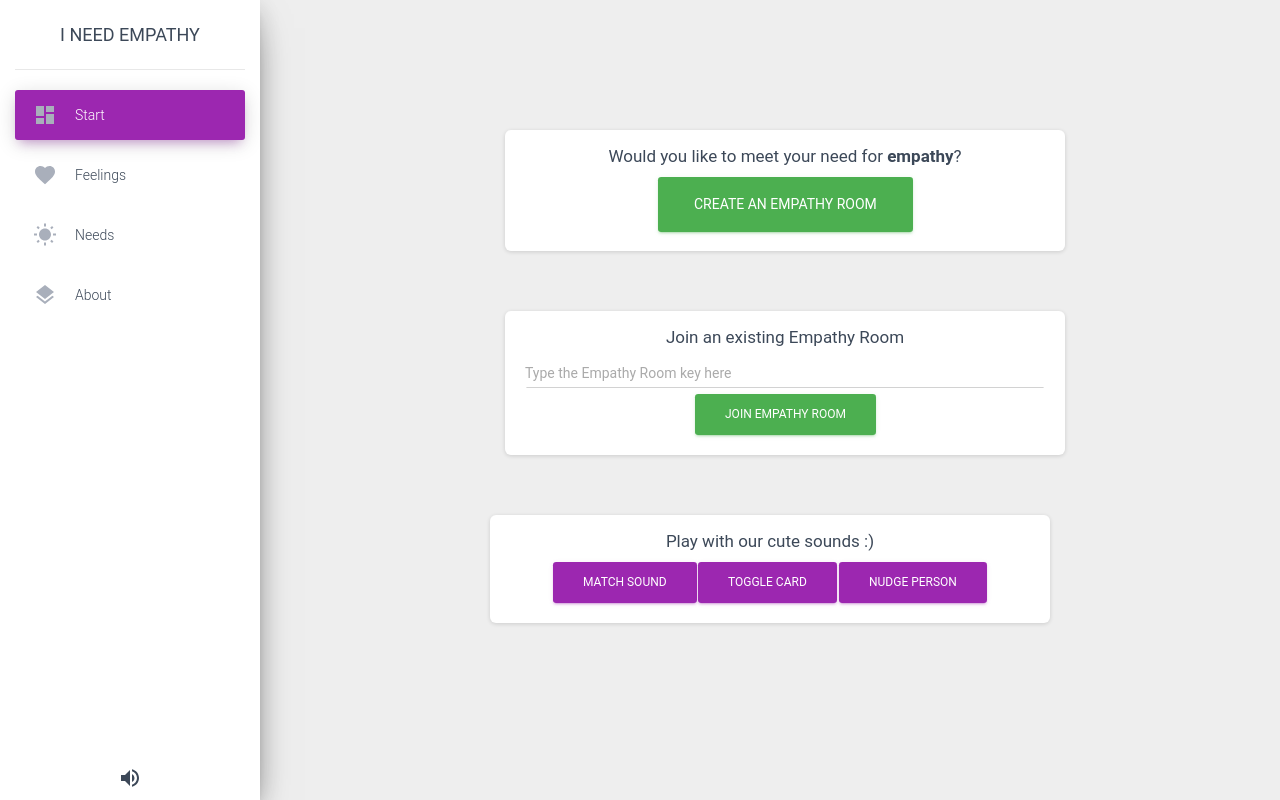
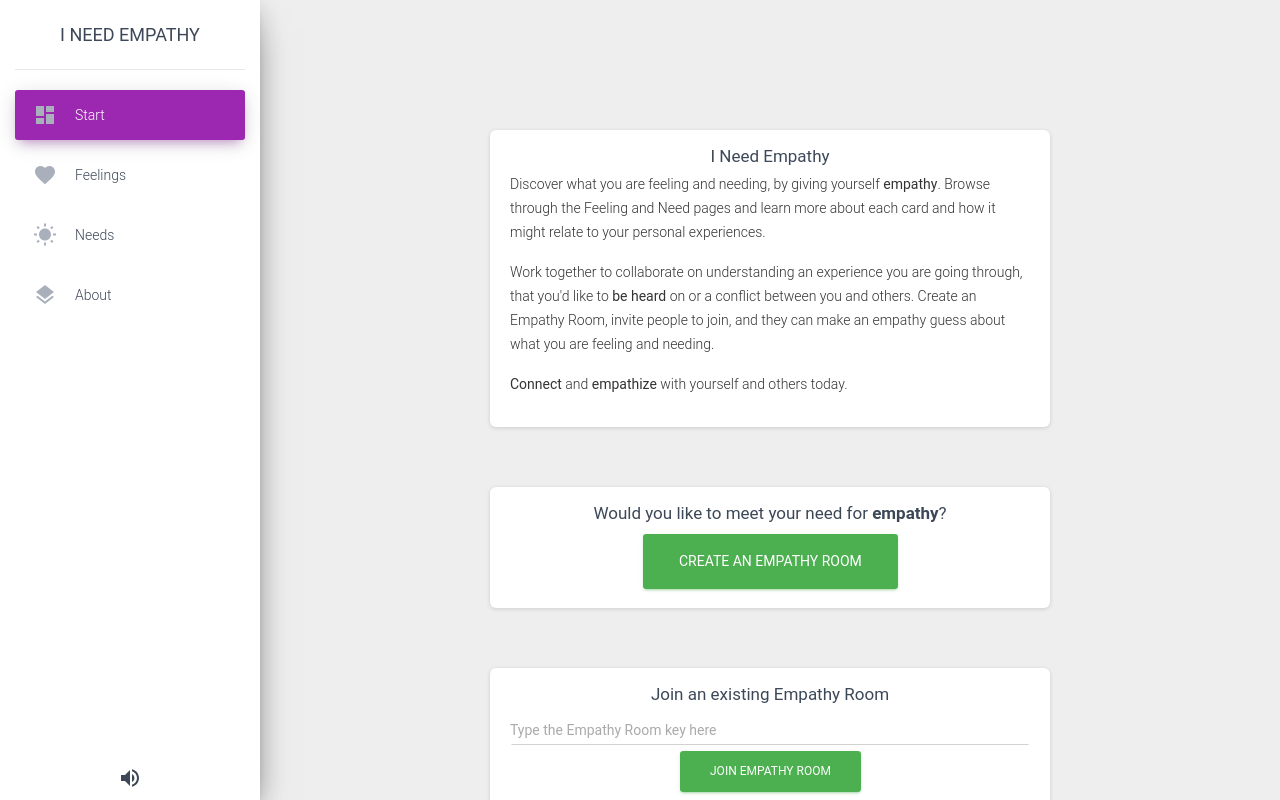
Before and after one commit to itsybits-xyz/ineedempathy, a React (Create React App) app in the folder frontend/: page / in a window 1280 px wide. Shown: the top 800 px of the page. Built offline with nearby package versions, Linux system fonts and the light colour scheme; no server answers.

Commit message:
⌨ Add additioanl text to help others navigate the website.

```diff
--- a/frontend/src/views/About.tsx
+++ b/frontend/src/views/About.tsx
@@ -21,7 +21,7 @@ export const About: FC = () => {
           <ul>
             <li>
               Website and Gameplay is Open Sourced{' '}
-              <a href="https://github.com/amjith/ineedempathy">
+              <a href="https://github.com/itsybits-xyz/ineedempathy">
                 on Github
               </a>
             </li>
--- a/frontend/src/views/Home.tsx
+++ b/frontend/src/views/Home.tsx
@@ -13,6 +13,34 @@ export const Home: FC = () => {
 
   return (
     <Container className="content" style={{ width: '35rem' }} fluid>
+      <Row className="justify-content-md-center">
+        <Card style={{ width: '35rem' }}>
+          <Card.Body>
+            <Card.Title>
+              I Need Empathy
+            </Card.Title>
+            <Card.Text>
+              <p>
+                Discover what you are feeling and needing, by giving yourself{' '}
+                <strong>empathy</strong>. Browse through the Feeling and Need
+                pages and learn more about each card and how it might relate to
+                your personal experiences.
+              </p>
+              <p>
+                Work together to collaborate on understanding an experience you
+                are going through, that you'd like to <strong>be heard</strong>{' '}
+                on or a conflict between you and others. Create an Empathy Room,
+                invite people to join, and they can make an empathy guess about
+                what you are feeling and needing.
+              </p>
+              <p>
+                <strong>Connect</strong> and <strong>empathize</strong> with{' '}
+                yourself and others today.
+              </p>
+            </Card.Text>
+          </Card.Body>
+        </Card>
+      </Row>
       <JoinRoom />
       <Row className="justify-content-md-center">
         <Card style={{ width: '35rem' }}>
--- a/frontend/src/views/Inventory.tsx
+++ b/frontend/src/views/Inventory.tsx
@@ -20,14 +20,27 @@ export const Inventory: FC<InventoryProps> = (props: InventoryProps) => {
           { isFeelings ? (
             <>
               <h2>Feeling Cards</h2>
-              <p>Feelings are what we feel inside of our body, these feelings suggest we have met or unmet needs.</p>
+              <p>
+                Feelings are what we feel inside of our body, these feelings
+                suggest we have met or unmet needs.
+              </p>
             </>
           ) : (
             <>
               <h2>Need Cards</h2>
-              <p>Every action you take is an attempt to meet a need. Waving your hand while you talk, every word you say, when you move or don't move.</p>
+              <p>
+                Every action you take is an attempt to meet a need. Waving your
+                hand while you talk, every word you say, when you move or don't
+                move.
+              </p>
             </>
           ) }
+          <p>
+            You can browse the cards below, if you'd like to be presented with
+            less cards, try changing the level from the dropdown above. If you
+            want more information about a card, click on the card to go to the
+            Card Page, which has a definition and comments people have made.
+          </p>
           <Picker type={type} />
         </Container>
       </div>
--- a/frontend/src/views/JoinRoom.tsx
+++ b/frontend/src/views/JoinRoom.tsx
@@ -51,7 +51,7 @@ export const JoinRoom: FC<JoinRoomProps> = (props: JoinRoomProps) => {
   return gotoRoomName ? (
     <Redirect to={`/room/${gotoRoomName}`} />
   ) : (
-    <Container className="content" style={styles} fluid>
+    <>
       <Row className="justify-content-md-center">
         <Card style={{ width: '35rem' }}>
           <Card.Body>
@@ -88,6 +88,6 @@ export const JoinRoom: FC<JoinRoomProps> = (props: JoinRoomProps) => {
           </Card.Body>
         </Card>
       </Row>
-    </Container>
+    </>
   );
 };
```
